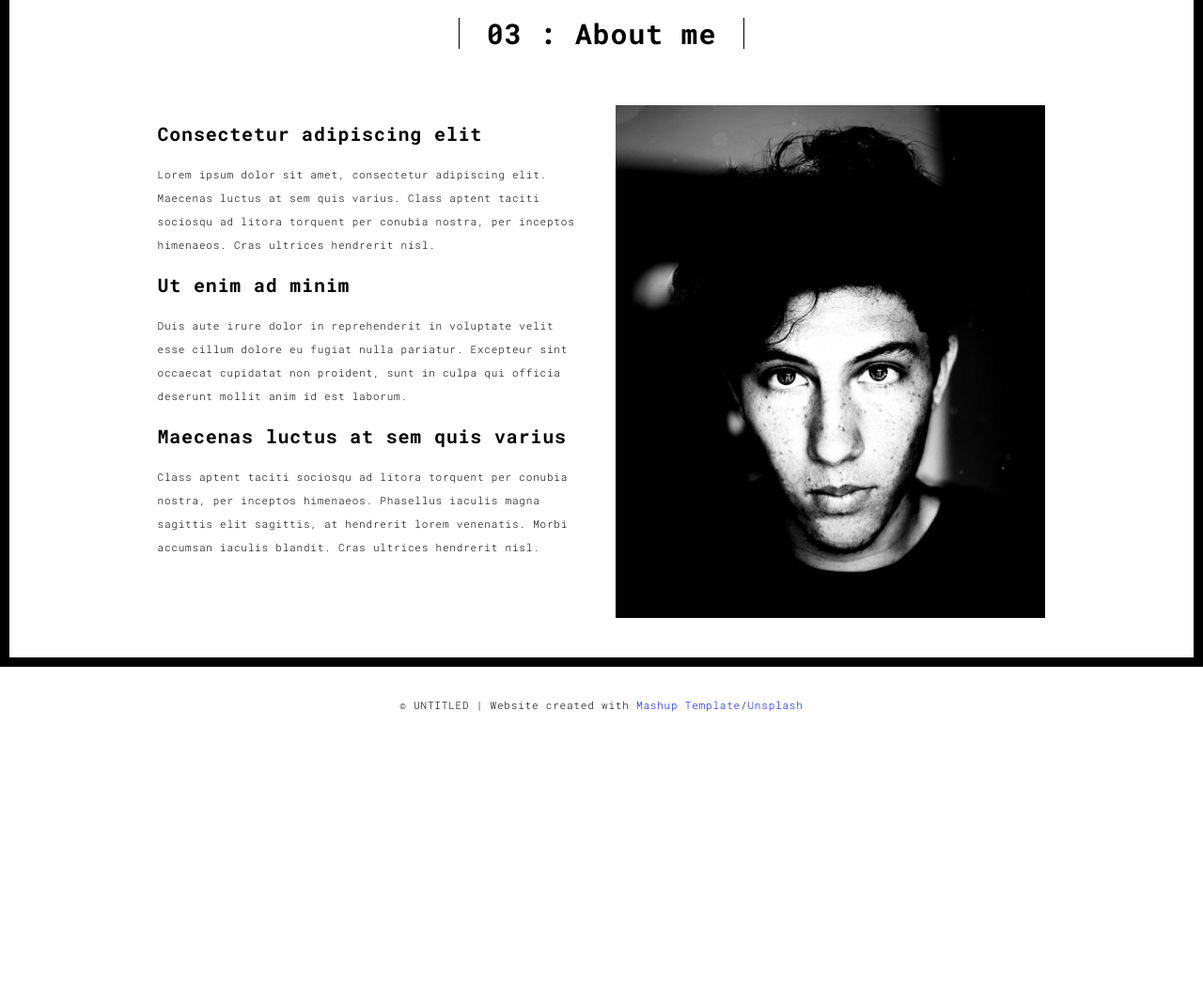
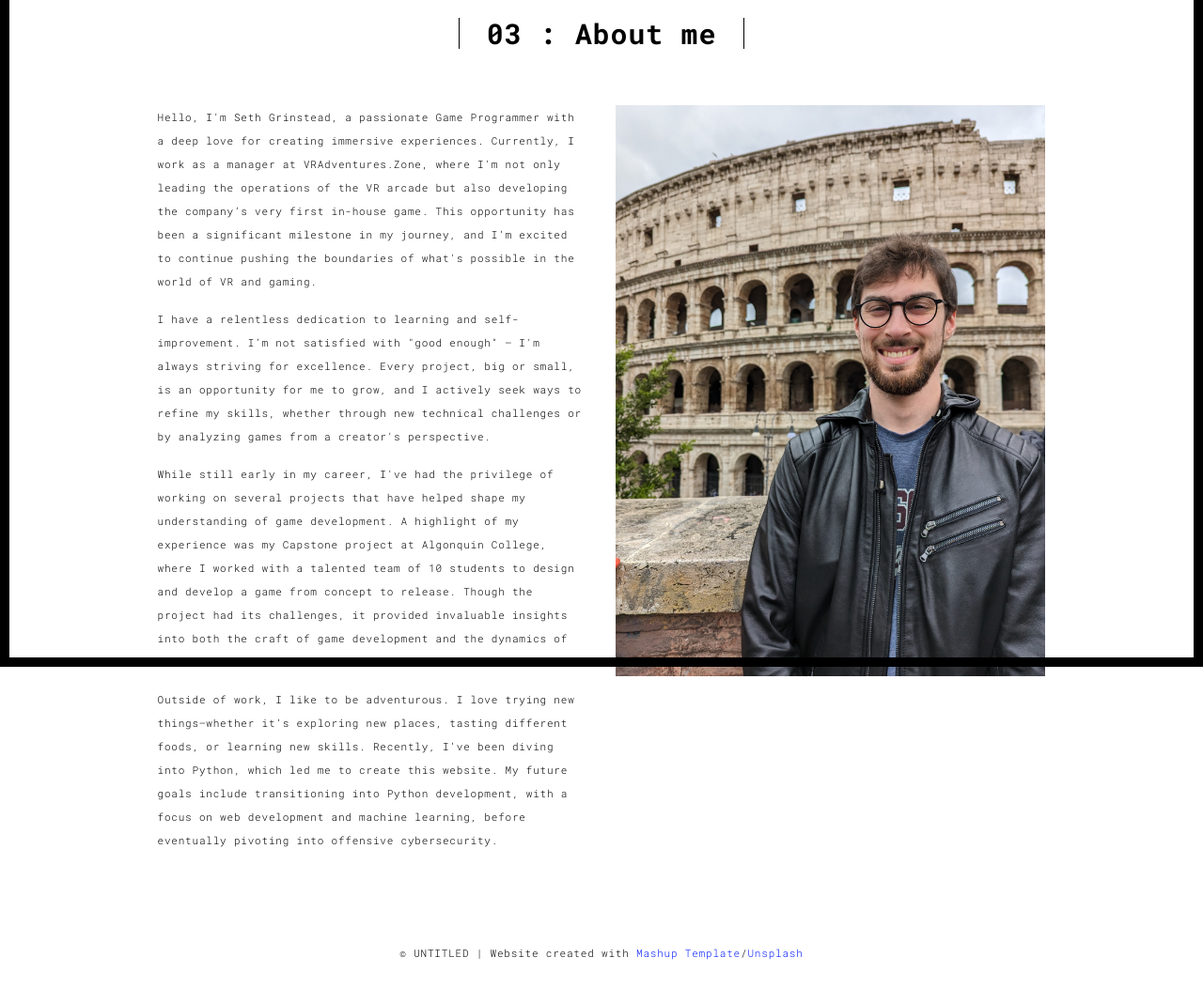
Before and after one commit to grin0021/Portfolio, a Flask app: page /about.html in a window 1280 px wide. Shown: the part 90-1142 px from the top of the page at 94% size. Before the commit the page ends 848 px from the top, so only its background shows below. Run offline with Flask 3, Linux system fonts and the light colour scheme; some libraries are stand-ins or nearby versions.

Commit message:
personalizing website

```diff
--- a/templates/about.html
+++ b/templates/about.html
@@ -61,19 +61,24 @@
             <div class="col-md-10 col-md-offset-1">
               <div class="row">
                 <div class="col-xs-12 col-md-6">
-                  <h3>Consectetur adipiscing elit</h3>
-                  <p>Lorem ipsum dolor sit amet, consectetur adipiscing elit. Maecenas luctus at sem quis varius.
-                  Class aptent taciti sociosqu ad litora torquent per conubia nostra, per inceptos himenaeos. Cras ultrices hendrerit nisl.</p>
-                  <h3>Ut enim ad minim  </h3>
-                  <p>Duis aute irure dolor in reprehenderit in voluptate velit esse
-                  cillum dolore eu fugiat nulla pariatur. Excepteur sint occaecat cupidatat non
-                  proident, sunt in culpa qui officia deserunt mollit anim id est laborum.
-                  <h3>Maecenas luctus at sem quis varius</h3>
+                  <p>Hello, I'm Seth Grinstead, a passionate Game Programmer with a deep love for creating immersive experiences.
+                    Currently, I work as a manager at VRAdventures.Zone, where I'm not only leading the operations of the VR arcade but also developing the company’s very first in-house game.
+                    This opportunity has been a significant milestone in my journey, and I’m excited to continue pushing the boundaries of what's possible in the world of VR and gaming.</p>
+
+                  <p>I have a relentless dedication to learning and self-improvement. I’m not satisfied with "good enough" — I'm always striving for excellence.
+                    Every project, big or small, is an opportunity for me to grow, and I actively seek ways to refine my skills,
+                    whether through new technical challenges or by analyzing games from a creator's perspective.</p>
                   <p>
-                  Class aptent taciti sociosqu ad litora torquent per conubia nostra, per inceptos himenaeos. Phasellus iaculis magna sagittis elit sagittis, at hendrerit lorem venenatis. Morbi accumsan iaculis blandit. Cras ultrices hendrerit nisl.</p>
+                    While still early in my career, I've had the privilege of working on several projects that have helped shape my understanding of game development.
+                    A highlight of my experience was my Capstone project at Algonquin College, where I worked with a talented team of 10 students to design and develop a game from concept to release.
+                    Though the project had its challenges, it provided invaluable insights into both the craft of game development and the dynamics of teamwork.</p>
+                  <p>
+                      Outside of work, I like to be adventurous. I love trying new things—whether it’s exploring new places, tasting different foods, or learning new skills.
+                      Recently, I’ve been diving into Python, which led me to create this website. My future goals include transitioning into Python development,
+                      with a focus on web development and machine learning, before eventually pivoting into offensive cybersecurity.</p>
                 </div>
                 <div class="col-xs-12 col-md-6">
-                  <img src="static/assets/images/profil.jpg" class="img-responsive" alt="">
+                  <img src="static/assets/images/myProfile.jpg" class="img-responsive" alt="">
                 </div>
               </div>
             </div>
@@ -115,6 +120,22 @@
   ga('send', 'pageview');
 </script>
 
---> <script type="text/javascript" src="main.70a66962.js"></script></body>
+--> <script type="text/javascript" src="static/scripts/main.70a66962.js"></script></body>
 
 </html>
+<!--
+Thank you for sharing that detailed information! Based on your responses, here's a draft for your "About Me" section:
+
+---
+
+**About Me**
+
+I approach every challenge with a fresh perspective and an open mind, embracing collaboration and learning from others along the way. I believe the best solutions come from diverse ideas and working together to turn concepts into reality.
+
+Outside of work,
+
+Thank you for visiting my portfolio! I’m always excited to connect with others who share a passion for game development, programming, and continuous learning.
+
+---
+
+Feel free to adjust any details or add more personal touches! Let me know if you want any changes. -->
```
Also changed, not shown: templates/TacetMonstrum.html (added, +129 -0 lines), templates/works.html (+12 -12 lines), static/assets/images/TacetMonster.jpg (added), static/assets/images/TacetMonster2.jpg (added), static/assets/images/TacetPrivateRoom.jpg (added), static/assets/images/TacetSplashArt.jpg (added), static/assets/images/myProfile.jpg (added).
